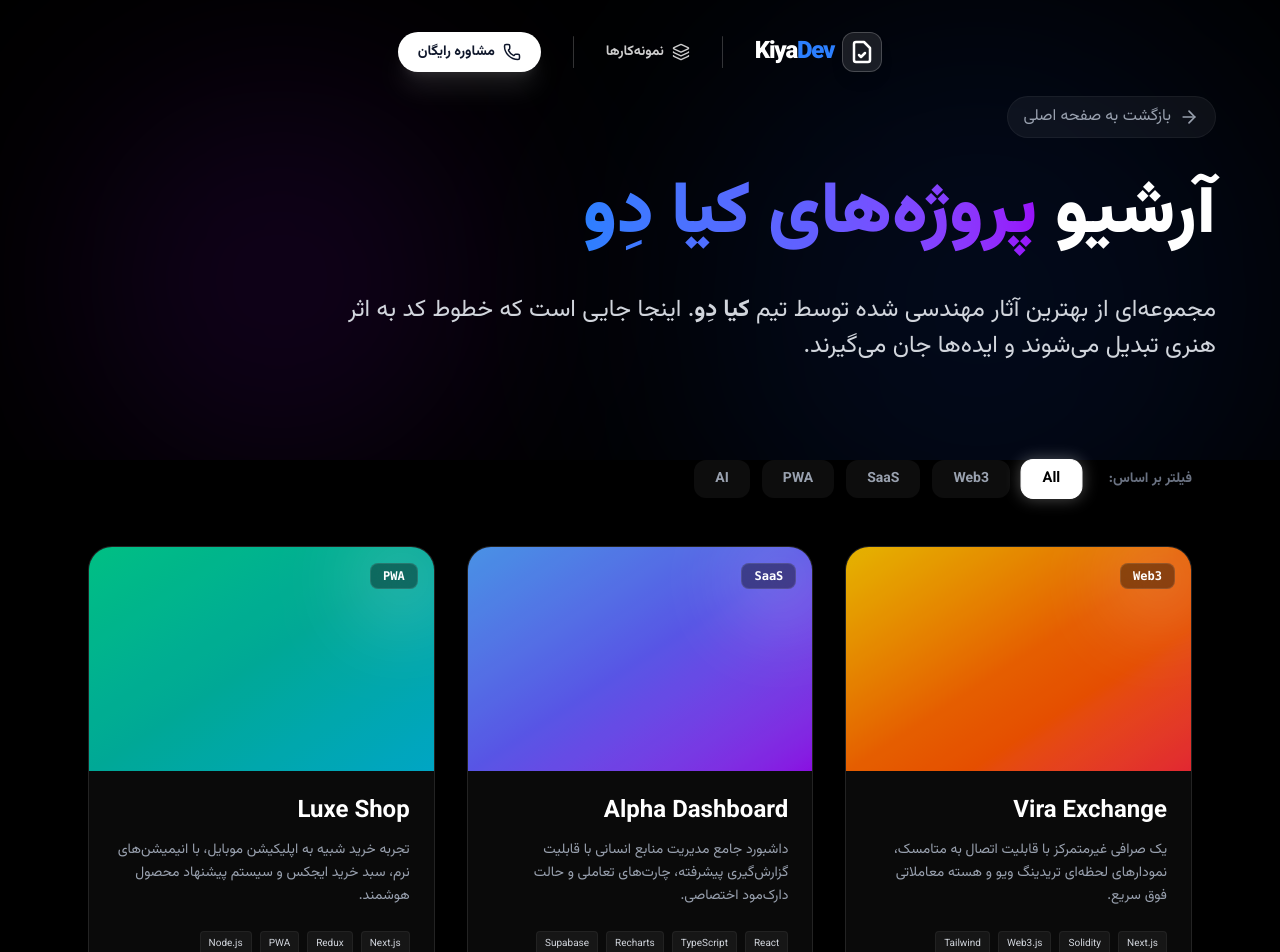
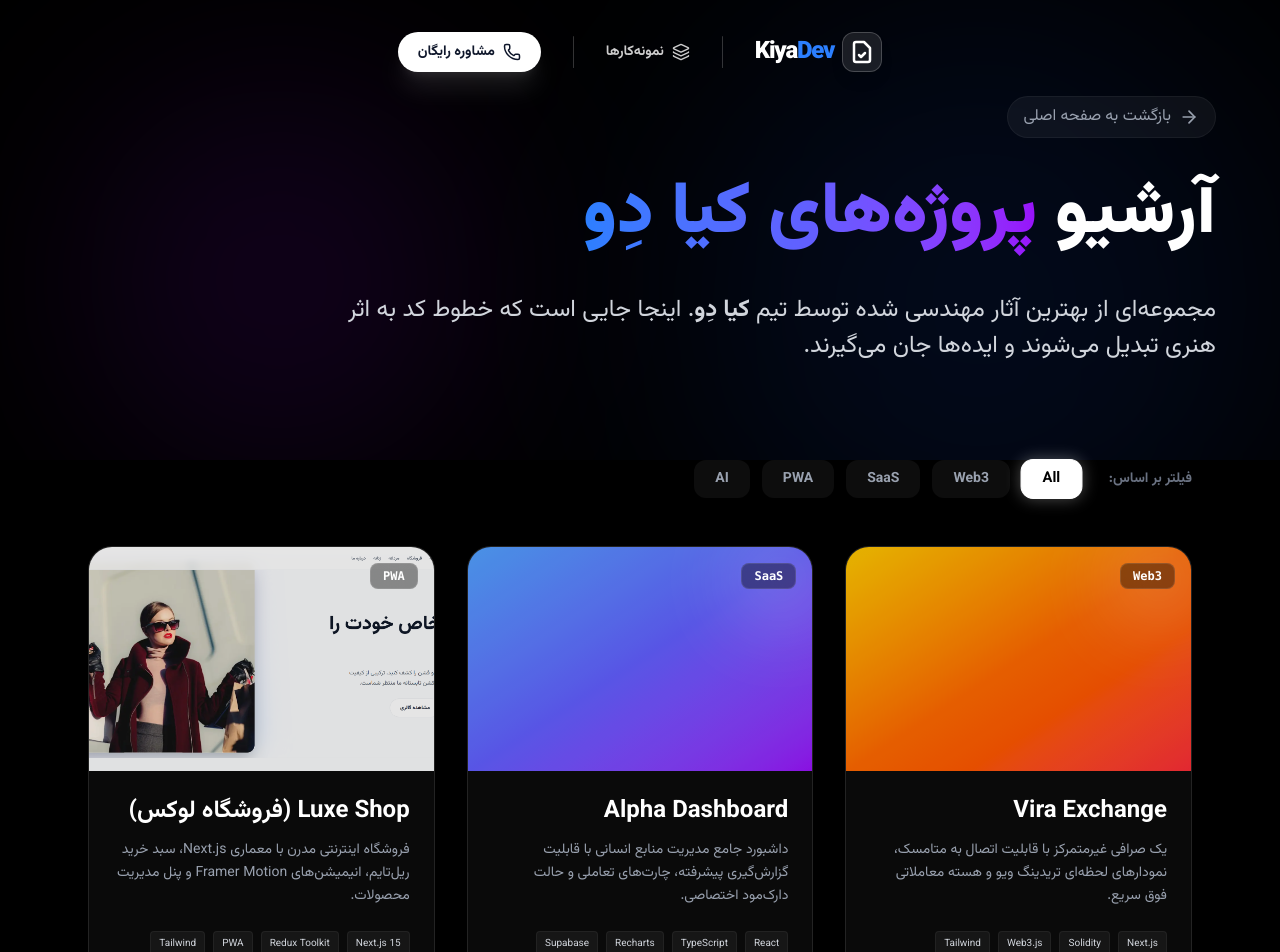
Before and after one commit to bahador-worldofcode/kiyadev-platform, a Next.js app: page /portfolio in a window 1280 px wide. Shown: the top 952 px of the page. Built offline with nearby package versions, Linux system fonts and the light colour scheme.

Commit message:
Add Luxe Shop portfolio showcase

```diff
--- a/app/portfolio/page.tsx
+++ b/app/portfolio/page.tsx
@@ -3,6 +3,7 @@
 import React, { useState } from "react";
 import { motion, AnimatePresence } from "framer-motion";
 import Link from "next/link";
+import Image from "next/image"; // اضافه شده
 import {
   ArrowRight, ExternalLink, Layers,
   Cpu, Database, Globe, Zap, ShieldCheck,
@@ -11,13 +12,13 @@ import {
 import { projects } from "@/lib/data";
 
 const categories = ["All", "Web3", "SaaS", "PWA", "AI"];
-
 const methodologyData = [
   {
     title: "مهندسی نرم‌افزار و معماری سیستم (Software Architecture)",
     icon: Database,
     description: `
-      در کیا دِو، هیچ پروژه‌ای بدون طراحی معماری دقیق شروع نمی‌شود. تمام نمونه‌کارهایی که در بالا مشاهده می‌کنید، حاصل ساعت‌ها تحلیل نیازمندی‌ها و طراحی UML است.
+      در کیا دِو، هیچ پروژه‌ای بدون طراحی معماری دقیق شروع نمی‌شود.
+      تمام نمونه‌کارهایی که در بالا مشاهده می‌کنید، حاصل ساعت‌ها تحلیل نیازمندی‌ها و طراحی UML است.
       ما برای پروژه‌های بزرگ (Scale-Up) از معماری میکروسرویس (Microservices) استفاده می‌کنیم تا اجزای سیستم مستقل عمل کنند.
       برای دیتابیس، اصول نرمال‌سازی (Normalization) تا سطح 3NF رعایت می‌شود تا افزونگی داده به صفر برسد.
       کدهای ما بر اساس اصول SOLID و Clean Architecture نوشته می‌شوند، بنابراین اگر روزی بخواهید فیچر جدیدی اضافه کنید، سیستم دچار فروپاشی نمی‌شود.
@@ -27,8 +28,10 @@ const methodologyData = [
     title: "توسعه فرانت‌اند با Next.js و تکنولوژی‌های لبه دانش",
     icon: Globe,
     description: `
-      چرا سایت‌های ما متفاوت هستند؟ چون ما از قالب آماده استفاده نمی‌کنیم. تمام پروژه‌های بالا با فریم‌ورک Next.js (نسخه ۱۵ به بالا) و React توسعه داده شده‌اند.
-      استفاده از تکنولوژی SSR (Server Side Rendering) باعث می‌شود محتوای سایت شما قبل از رسیدن به مرورگر کاربر، در سرور ساخته شود؛ این یعنی گوگل عاشق سایت شما خواهد شد.
+      چرا سایت‌های ما متفاوت هستند؟
+      چون ما از قالب آماده استفاده نمی‌کنیم. تمام پروژه‌های بالا با فریم‌ورک Next.js (نسخه ۱۵ به بالا) و React توسعه داده شده‌اند.
+      استفاده از تکنولوژی SSR (Server Side Rendering) باعث می‌شود محتوای سایت شما قبل از رسیدن به مرورگر کاربر، در سرور ساخته شود؛
+      این یعنی گوگل عاشق سایت شما خواهد شد.
       ما از Tailwind CSS برای استایل‌دهی استفاده می‌کنیم که حجم فایل‌های CSS را به کمتر از ۱۰ کیلوبایت می‌رساند.
       تمام انیمیشن‌ها با Framer Motion و به صورت سخت‌افزاری (GPU Accelerated) اجرا می‌شوند تا حس نرم بودن (Smoothness) را به کاربر منتقل کنند.
     `
@@ -37,7 +40,8 @@ const methodologyData = [
     title: "بهینه‌سازی عملکرد و سرعت لود (Core Web Vitals)",
     icon: Zap,
     description: `
-      سرعت، ویژگی رقابتی ماست. در تمام پروژه‌های کیا دِو، ما متریک‌های حیاتی گوگل (LCP, FID, CLS) را بهینه می‌کنیم.
+      سرعت، ویژگی رقابتی ماست.
+      در تمام پروژه‌های کیا دِو، ما متریک‌های حیاتی گوگل (LCP, FID, CLS) را بهینه می‌کنیم.
       تصاویر به صورت خودکار به فرمت WebP تبدیل می‌شوند. فونت‌ها به صورت لوکال و با تکنیک pre-load بارگذاری می‌شوند.
       ما از تکنیک‌های Code Splitting و Lazy Loading استفاده می‌کنیم تا کاربر در بازدید اول، فقط کدهای همان صفحه را دانلود کند، نه کل سایت را.
       نتیجه؟ لود شدن سایت در کمتر از ۱ ثانیه حتی با اینترنت موبایل.
@@ -47,7 +51,8 @@ const methodologyData = [
     title: "رابط کاربری و تجربه کاربری (UI/UX Design)",
     icon: Layout,
     description: `
-      کد خوب بدون ظاهر خوب، دیده نمی‌شود. فرآیند طراحی ما در Figma شروع می‌شود.
+      کد خوب بدون ظاهر خوب، دیده نمی‌شود.
+      فرآیند طراحی ما در Figma شروع می‌شود.
       ما بر اساس روانشناسی رنگ‌ها و رفتار کاربر (User Behavior)، وایرفریم‌ها و پروتوتایپ‌ها را طراحی می‌کنیم.
       رعایت اصول دسترسی‌پذیری (Accessibility) برای ما یک الزام است تا سایت توسط همه افراد قابل استفاده باشد.
       طراحی‌های ما "موبایل-فرست" (Mobile-First) هستند؛ یعنی سایت شما در گوشی موبایل حتی بهتر از دسکتاپ نمایش داده می‌شود.
@@ -57,7 +62,8 @@ const methodologyData = [
     title: "امنیت سایبری و حفاظت از داده‌ها",
     icon: ShieldCheck,
     description: `
-      امنیت در کیا دِو یک آپشن نیست، یک ضرورت است. تمام درخواست‌های API با توکن‌های JWT و پروتکل OAuth2 ایمن‌سازی می‌شوند.
+      امنیت در کیا دِو یک آپشن نیست، یک ضرورت است.
+      تمام درخواست‌های API با توکن‌های JWT و پروتکل OAuth2 ایمن‌سازی می‌شوند.
       ما جلوی حملات رایج مثل SQL Injection، XSS و CSRF را در لایه کد می‌گیریم.
       اطلاعات حساس کاربران (مثل رمز عبور) با الگوریتم‌های هشینگ پیشرفته (Bcrypt/Argon2) رمزنگاری می‌شوند.
       سرورهای ما مجهز به فایروال‌های لایه اپلیکیشن (WAF) هستند تا در برابر حملات DDoS مقاوم باشند.
@@ -67,7 +73,8 @@ const methodologyData = [
     title: "سئو تکنیکال و ساختار معنایی (Semantic SEO)",
     icon: Search,
     description: `
-      نوشتن کد تمیز کافی نیست، کد باید توسط گوگل فهمیده شود. ما از تگ‌های HTML5 معنایی (Semantic Tags) استفاده می‌کنیم (Header, Main, Article, Aside).
+      نوشتن کد تمیز کافی نیست، کد باید توسط گوگل فهمیده شود.
+      ما از تگ‌های HTML5 معنایی (Semantic Tags) استفاده می‌کنیم (Header, Main, Article, Aside).
       تمام صفحات دارای متاتگ‌های داینامیک و اسکیما مارک‌آپ (Schema Markup) جیسون (JSON-LD) هستند.
       ساختار URLها استاندارد و Human-readable است.
       ما نقشه سایت (Sitemap.xml) و فایل Robots.txt را به صورت خودکار و دقیق تولید می‌کنیم تا خزنده‌های گوگل هیچ صفحه‌ای را از قلم نیندازند.
@@ -77,7 +84,8 @@ const methodologyData = [
     title: "تست‌نویسی و تضمین کیفیت (QA & Testing)",
     icon: Cpu,
     description: `
-      ما باگ‌ها را قبل از مشتری پیدا می‌کنیم. پروژه‌های کیا دِو دارای تست‌های خودکار (Unit Tests & Integration Tests) هستند.
+      ما باگ‌ها را قبل از مشتری پیدا می‌کنیم.
+      پروژه‌های کیا دِو دارای تست‌های خودکار (Unit Tests & Integration Tests) هستند.
       ما از ابزارهایی مثل Jest و Cypress برای شبیه‌سازی رفتار کاربر استفاده می‌کنیم.
       هیچ کدی بدون پاس کردن تست‌ها وارد نسخه اصلی (Production) نمی‌شود. این یعنی پایداری صد در صدی نرم‌افزار شما.
     `
@@ -86,7 +94,8 @@ const methodologyData = [
     title: "استقرار و پشتیبانی (DevOps & Deployment)",
     icon: Rocket,
     description: `
-      پایان کدنویسی، شروع تعهد ماست. ما پروژه‌ها را روی زیرساخت‌های ابری مدرن (مثل Vercel یا سرورهای لینوکس اختصاصی) مستقر می‌کنیم.
+      پایان کدنویسی، شروع تعهد ماست.
+      ما پروژه‌ها را روی زیرساخت‌های ابری مدرن (مثل Vercel یا سرورهای لینوکس اختصاصی) مستقر می‌کنیم.
       سیستم‌های مانیتورینگ لحظه‌ای (Real-time Monitoring) راه‌اندازی می‌شوند تا در صورت بروز هرگونه خطا، تیم فنی بلافاصله مطلع شود.
       پایپ‌لاین‌های CI/CD ما باعث می‌شوند که آپدیت‌های جدید سایت شما تنها با یک کلیک و بدون حتی یک لحظه قطعی (Zero Downtime) اعمال شوند.
     `
@@ -130,7 +139,7 @@ export default function PortfolioPage() {
       </div>
 
       {/* ---------------------------------------------------------- */}
-      {/* FILTER TABS (STATIC - FIXED ISSUE) */}
+      {/* FILTER TABS */}
       {/* ---------------------------------------------------------- */}
       <div className="container mx-auto max-w-6xl px-6 mb-12">
         <div className="flex flex-wrap items-center gap-3">
@@ -169,12 +178,27 @@ export default function PortfolioPage() {
                         key={project.id}
                         className="group relative rounded-3xl bg-[#0a0a0a] border border-white/10 overflow-hidden hover:border-blue-500/50 transition-all duration-300 flex flex-col"
                     >
-                        <div className={`h-56 w-full bg-gradient-to-br ${project.gradient} relative p-6 flex items-end overflow-hidden`}>
+                        {/* بخش تصویر پروژه */}
+                        <div className={`h-56 w-full relative p-6 flex items-end overflow-hidden ${project.image ? 'bg-black' : `bg-gradient-to-br ${project.gradient}`}`}>
+
+                             {/* اگر عکس داشت نشان بده */}
+                             {project.image && (
+                                <Image
+                                    src={project.image}
+                                    alt={project.title}
+                                    fill
+                                    className="object-cover transition-transform duration-700 group-hover:scale-110"
+                                />
+                             )}
+
                              <div className="absolute inset-0 bg-black/10 group-hover:bg-transparent transition-colors" />
-                             {/* Decorative circles */}
-                             <div className="absolute -right-4 -top-4 w-24 h-24 bg-white/20 blur-2xl rounded-full" />
 
-                             <div className="absolute top-4 right-4 bg-black/40 backdrop-blur-md px-3 py-1 rounded-lg text-xs font-mono border border-white/10 text-white font-bold">
+                             {/* اگر عکس نداشت، دایره تزئینی را نشان بده */}
+                             {!project.image && (
+                                <div className="absolute -right-4 -top-4 w-24 h-24 bg-white/20 blur-2xl rounded-full" />
+                             )}
+
+                             <div className="absolute top-4 right-4 bg-black/40 backdrop-blur-md px-3 py-1 rounded-lg text-xs font-mono border border-white/10 text-white font-bold z-10">
                                 {project.category}
                              </div>
                         </div>
@@ -194,9 +218,14 @@ export default function PortfolioPage() {
                             </div>
 
                             <div className="mt-auto">
-                                <button className="w-full flex items-center justify-center gap-2 bg-white text-black py-3 rounded-xl font-bold text-sm hover:bg-gray-200 transition-colors shadow-lg shadow-white/5">
+                                <a
+                                    href={project.link}
+                                    target="_blank"
+                                    rel="noopener noreferrer"
+                                    className="w-full flex items-center justify-center gap-2 bg-white text-black py-3 rounded-xl font-bold text-sm hover:bg-gray-200 transition-colors shadow-lg shadow-white/5"
+                                >
                                     <ExternalLink size={16} /> مشاهده دمو
-                                </button>
+                                </a>
                             </div>
                         </div>
                     </motion.div>
@@ -225,7 +254,8 @@ export default function PortfolioPage() {
                    پشت پرده <span className="text-transparent bg-clip-text bg-gradient-to-r from-blue-400 to-green-400">فناوری‌های کیا دِو</span>
                 </h2>
                 <p className="text-gray-400 text-lg max-w-3xl mx-auto leading-relaxed">
-                    ما فقط کد نمی‌نویسیم؛ ما راهکارهای دیجیتال را مهندسی می‌کنیم.
+                   ما فقط کد نمی‌نویسیم؛
+                   ما راهکارهای دیجیتال را مهندسی می‌کنیم.
                     در این بخش بخوانید که پروژه‌های بالا چگونه با استانداردهای جهانی ساخته شده‌اند و چرا گوگل و کاربران عاشق آن‌ها هستند.
                 </p>
             </div>
--- a/lib/data.ts
+++ b/lib/data.ts
@@ -6,6 +6,7 @@ export const projects = [
     description: "یک صرافی غیرمتمرکز با قابلیت اتصال به متامسک، نمودارهای لحظه‌ای تریدینگ ویو و هسته معاملاتی فوق سریع.",
     tags: ["Next.js", "Solidity", "Web3.js", "Tailwind"],
     gradient: "from-yellow-400 via-orange-500 to-red-500",
+    image: null, // فعلا عکس ندارد
     link: "#",
     github: "#"
   },
@@ -16,20 +17,21 @@ export const projects = [
     description: "داشبورد جامع مدیریت منابع انسانی با قابلیت گزارش‌گیری پیشرفته، چارت‌های تعاملی و حالت دارک‌مود اختصاصی.",
     tags: ["React", "TypeScript", "Recharts", "Supabase"],
     gradient: "from-blue-400 via-indigo-500 to-purple-600",
+    image: null, // فعلا عکس ندارد
     link: "#",
     github: "#"
   },
   {
     id: 3,
-    title: "Luxe Shop",
+    title: "Luxe Shop (فروشگاه لوکس)",
     category: "PWA",
-    description: "تجربه خرید شبیه به اپلیکیشن موبایل، با انیمیشن‌های نرم، سبد خرید ایجکس و سیستم پیشنهاد محصول هوشمند.",
-    tags: ["Next.js", "Redux", "PWA", "Node.js"],
+    description: "فروشگاه اینترنتی مدرن با معماری Next.js، سبد خرید ریل‌تایم، انیمیشن‌های Framer Motion و پنل مدیریت محصولات.",
+    tags: ["Next.js 15", "Redux Toolkit", "PWA", "Tailwind"],
     gradient: "from-emerald-400 via-teal-500 to-cyan-500",
-    link: "#",
+    image: "/projects/luxe-shop.png", // <--- عکس جدید شما اینجا معرفی شد
+    link: "https://luxe-shop-ten.vercel.app/", // لینک پروژه که فرستادی
     github: "#"
   },
-  // پروژه‌های آینده اینجا اضافه می‌شوند...
   {
     id: 4,
     title: "Kiya AI Chat",
@@ -37,6 +39,7 @@ export const projects = [
     description: "چت‌بات هوشمند فارسی مبتنی بر GPT-4 با قابلیت یادگیری مکالمات و پاسخگویی تخصصی.",
     tags: ["Python", "FastAPI", "OpenAI", "React"],
     gradient: "from-pink-500 via-rose-500 to-yellow-500",
+    image: null, // فعلا عکس ندارد
     link: "#",
     github: "#"
   },
```
Also changed, not shown: components/Portfolio.tsx (+30 -8 lines), public/projects/luxe-shop.png (added).
